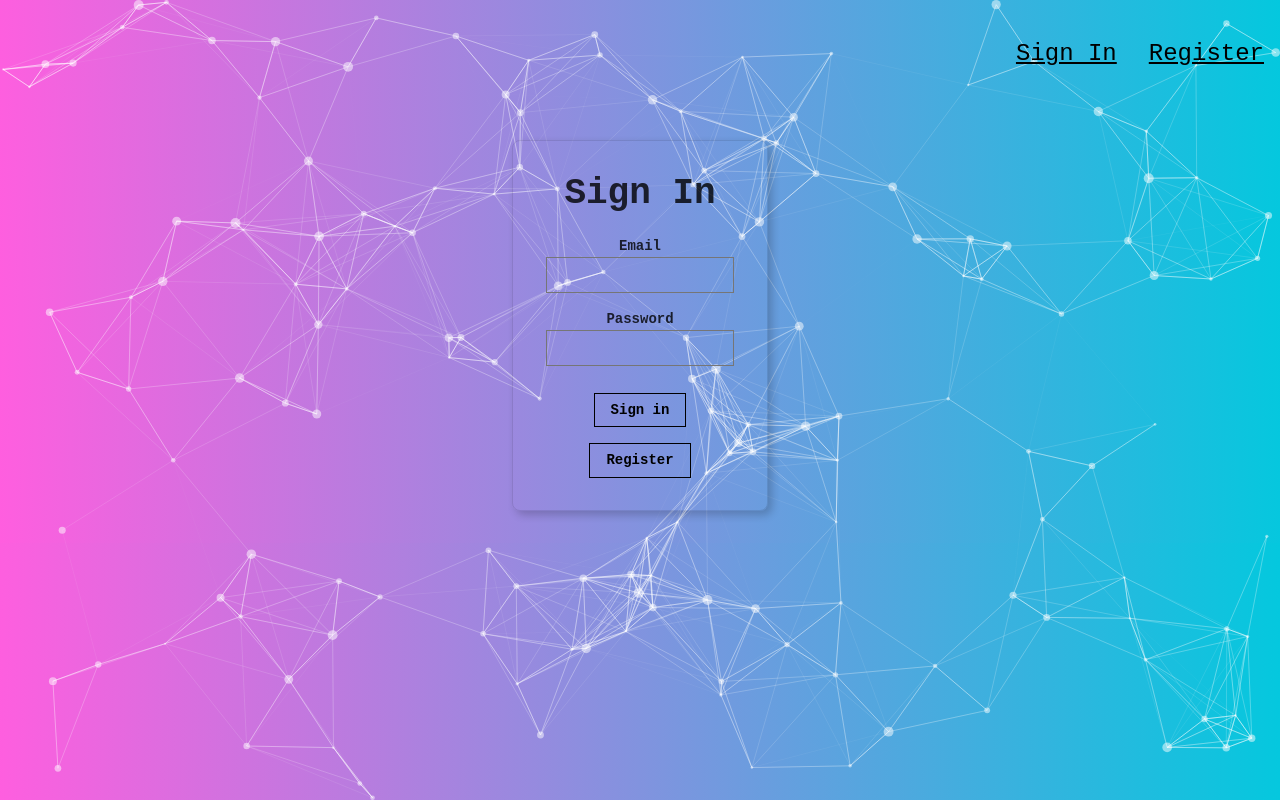
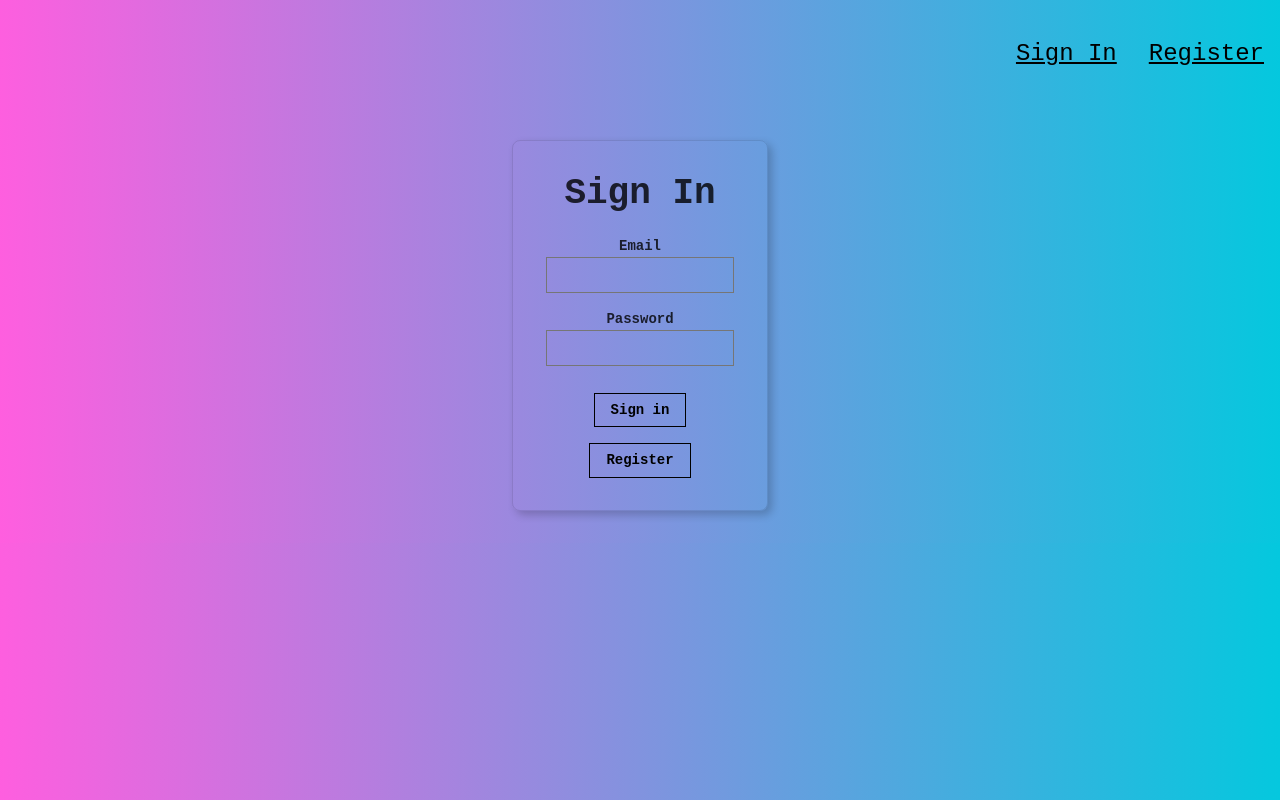
Before and after one commit to hdahou/smartbrain, a React (Create React App) app: page / in a window 1280 px wide. Built offline with nearby package versions, Linux system fonts and the light colour scheme.

Commit message:
removing breaking particles package

```diff
--- a/package.json
+++ b/package.json
@@ -11,12 +11,9 @@
     "cors": "^2.8.5",
     "react": "^18.0.0",
     "react-dom": "^18.0.0",
-    "react-particles-js": "^3.6.0",
     "react-scripts": "^4.0.2",
     "react-tilt": "^0.1.4",
-    "react-tsparticles": "^2.0.6",
     "tachyons": "^4.12.0",
-    "tsparticles": "^2.0.6",
     "web-vitals": "^2.1.4"
   },
   "scripts": {
--- a/src/App.js
+++ b/src/App.js
@@ -1,7 +1,5 @@
 import React, { Component } from 'react';
 import './App.css';
-import Particles from "react-tsparticles";
-import { loadFull } from "tsparticles";
 import Navigation from './components/Navigation/Navigation.js';
 import Logo from './components/Logo/Logo.js';
 import Rank from './components/Rank/Rank.js';
@@ -9,15 +7,6 @@ import ImageLinkForm from './components/ImageLinkForm/ImageLinkForm.js';
 import FaceRecognition from './components/FaceRecognition/FaceRecognition.js';
 import Signin from './components/Signin/Signin.js';
 import Register from './components/Register/Register.js';
-
-const particlesInit = async (main) => {
-  console.log(main);
-  await loadFull(main);
-};
-
-const particlesLoaded = (container) => {
-  console.log(container);
-};
 
 const initialState = {
   input: '',
@@ -132,78 +121,6 @@ class App extends Component {
   render() {
     return (
       <div className="App">
-        <Particles className='particles'
-          id="tsparticles"
-          init={particlesInit}
-          loaded={particlesLoaded}
-          options={{
-            fpsLimit: 120,
-            interactivity: {
-              events: {
-                onClick: {
-                  enable: true,
-                  mode: "push",
-                },
-                onHover: {
-                  enable: true,
-                  mode: "repulse",
-                },
-                resize: true,
-              },
-              modes: {
-                push: {
-                  quantity: 4,
-                },
-                repulse: {
-                  distance: 200,
-                  duration: 0.4,
-                },
-              },
-            },
-            particles: {
-              color: {
-                value: "#ffffff",
-              },
-              links: {
-                color: "#ffffff",
-                distance: 150,
-                enable: true,
-                opacity: 0.5,
-                width: 1,
-              },
-              collisions: {
-                enable: true,
-              },
-              move: {
-                direction: "none",
-                enable: true,
-                outModes: {
-                  default: "bounce",
-                },
-                random: false,
-                speed: 2,
-                straight: false,
-              },
-              number: {
-                density: {
-                  enable: true,
-                  area: 600,
-                },
-                value: 100,
-              },
-              opacity: {
-                value: 0.5,
-              },
-              shape: {
-                type: "circle",
-              },
-              size: {
-                value: { min: 1, max: 5 },
-              },
-            },
-            detectRetina: true,
-          }}
-        />
         <Navigation onRouteChange={this.onRouteChange} isSignedIn={this.state.isSignedIn} />
         {this.state.route === 'home'
           ? <div>
```
Also changed, not shown: src/components/FaceRecognition/FaceRecognition.js (+0 -18 lines).
